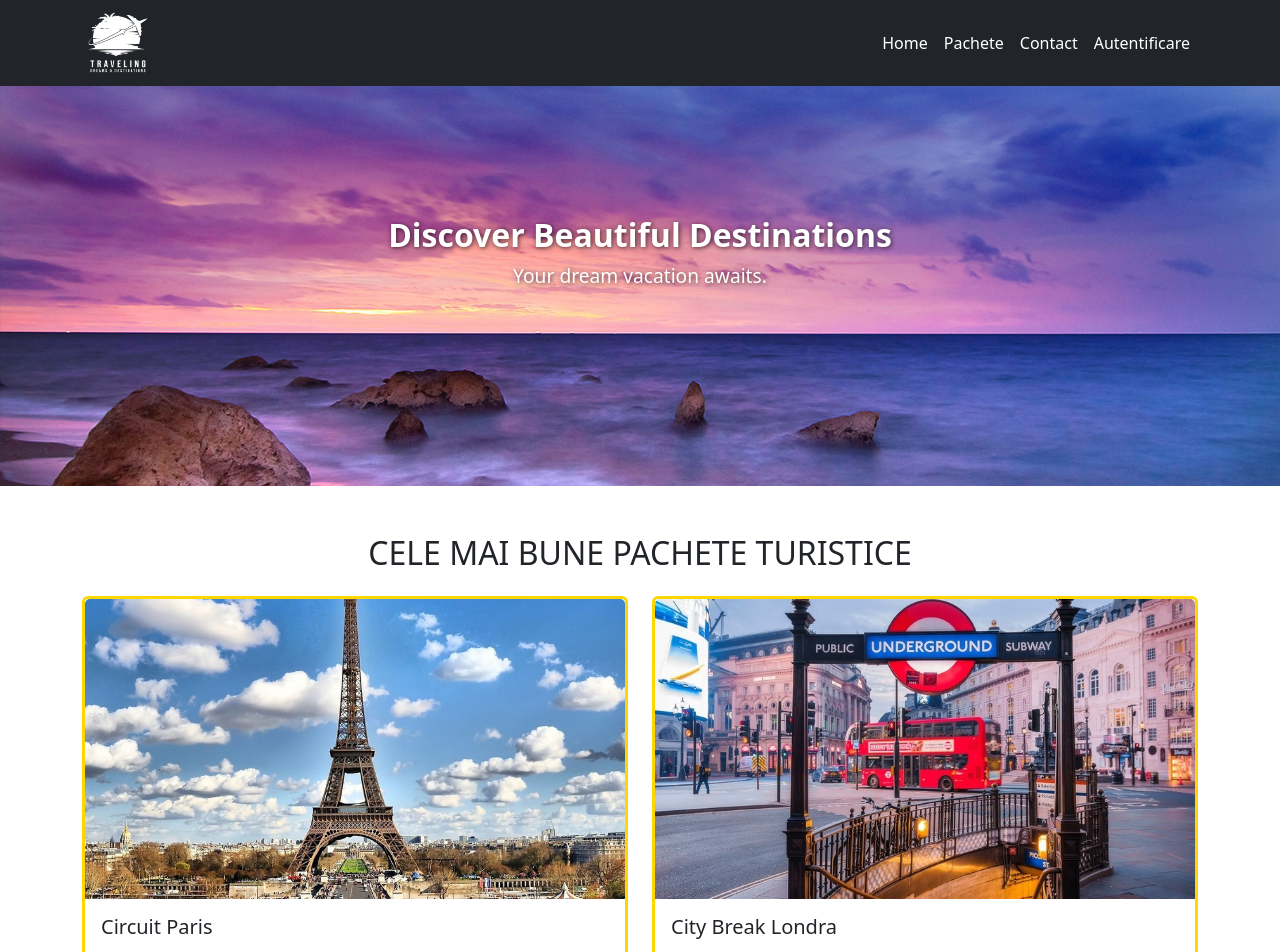
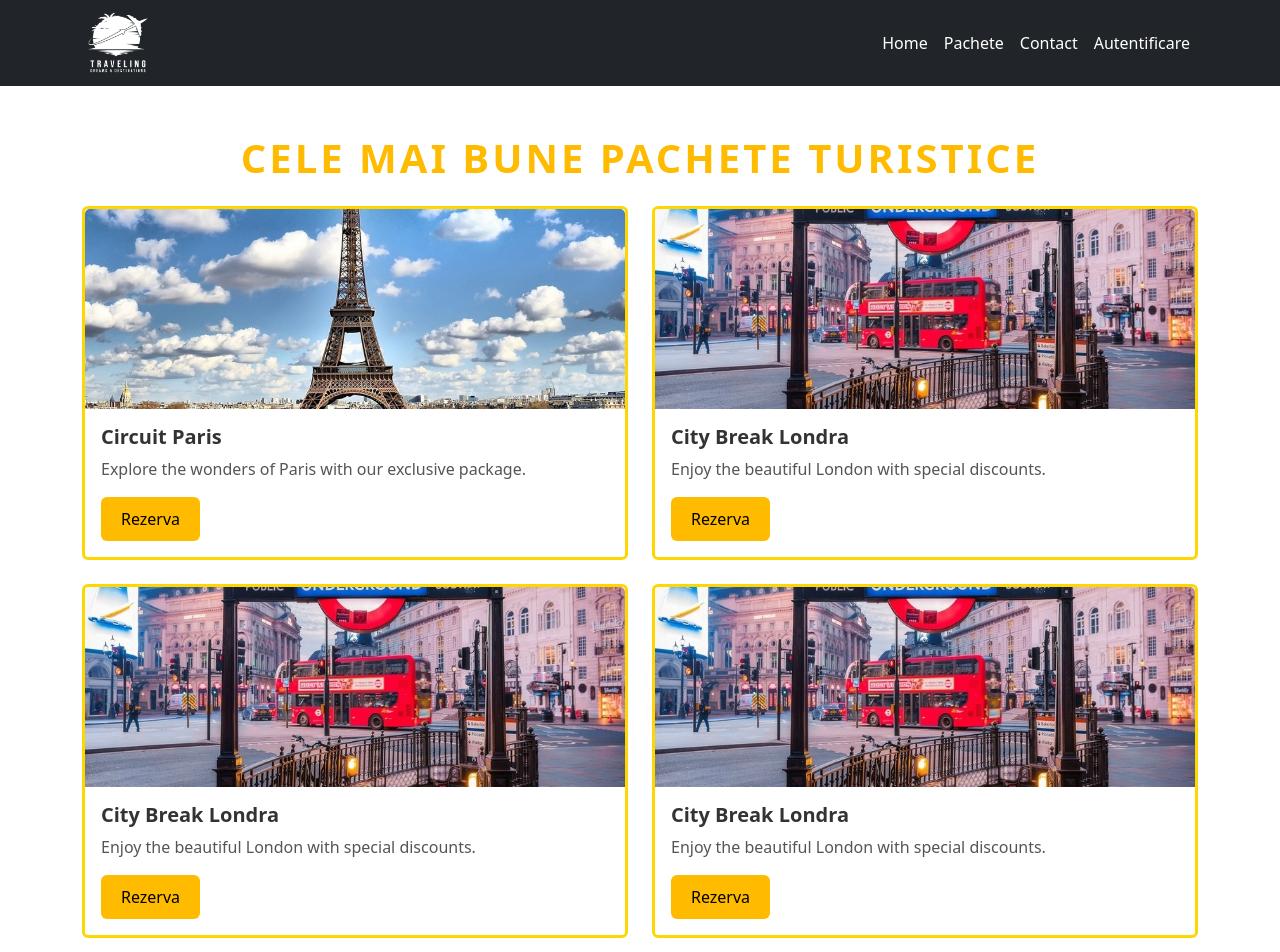
Before and after one commit to Silviu1409/CloudComputingLab, a React (Create React App) app in the folder frontend/: page /packages in a window 1280 px wide. Shown: the top 952 px of the page. Built offline with nearby package versions, Linux system fonts and the light colour scheme.

Commit message:
packages page

```diff
--- a/frontend/package.json
+++ b/frontend/package.json
@@ -4,6 +4,7 @@
   "private": true,
   "dependencies": {
     "animate.css": "^4.1.1",
+    "aos": "^2.3.4",
     "cra-template": "1.2.0",
     "react": "^19.0.0",
     "react-dom": "^19.0.0",
--- a/frontend/src/App.js
+++ b/frontend/src/App.js
@@ -1,12 +1,15 @@
-import React, {useEffect} from 'react';
-import { BrowserRouter as Router, Route, Switch, Link } from 'react-router-dom';
+import React, { useEffect } from 'react';
 import 'bootstrap/dist/css/bootstrap.min.css';
 import './App.css';
 import Navbar from './Components/Navbar.js';
 import Footer from './Components/Footer.js';
+import { Link } from 'react-router-dom';
+import AOS from 'aos';  // Importăm pentru animații
+import 'aos/dist/aos.css';  // AOS CSS pentru animații
 
 const App = ({ scrollTo }) => {
     useEffect(() => {
+        AOS.init();  // Inițializăm AOS
         if (scrollTo === 'packages') {
             const offersSection = document.getElementById('packages');
             if (offersSection) {
@@ -17,10 +20,9 @@ const App = ({ scrollTo }) => {
 
     return (
         <div className='page-container'>
-
             <Navbar />
 
-
+            {/* Carousel */}
             <div id="carouselExampleIndicators" className="carousel slide" data-bs-ride="carousel" data-bs-interval="2000" data-bs-pause="false">
                 <div className="carousel-inner">
                     <div className="carousel-item active">
@@ -47,50 +49,71 @@ const App = ({ scrollTo }) => {
                 </div>
             </div>
 
+            {/* Descriere Agenție */}
+            <div className="container my-5">
+                <h2 className="text-center mb-4">Welcome to Prestige Travels</h2>
+                <p className="text-center" data-aos="fade-up" data-aos-duration="1000">
+                    Discover the most beautiful destinations with Prestige Travels. Our team of experts is ready to guide you to your dream vacation. Whether you want an adventure in the wild or a relaxing holiday in a luxury resort, we have something special for you.
+                </p>
+            </div>
+
+            {/* Statistici */}
+            <div className="container my-5">
+                <h2 className="text-center mb-4">Our Achievements</h2>
+                <div className="row">
+                    <div className="col-md-4 mb-4">
+                        <div className="card text-center shadow" data-aos="fade-right" data-aos-duration="1000">
+                            <div className="card-body">
+                                <h3>1000+</h3>
+                                <p>Happy Clients</p>
+                            </div>
+                        </div>
+                    </div>
+                    <div className="col-md-4 mb-4">
+                        <div className="card text-center shadow" data-aos="fade-up" data-aos-duration="1000">
+                            <div className="card-body">
+                                <h3>100</h3>
+                                <p>Packages Sold</p>
+                            </div>
+                        </div>
+                    </div>
+                    <div className="col-md-4 mb-4">
+                        <div className="card text-center shadow" data-aos="fade-left" data-aos-duration="1000">
+                            <div className="card-body">
+                                <h3>10</h3>
+                                <p>Certified Guides</p>
+                            </div>
+                        </div>
+                    </div>
+                </div>
+            </div>
+
+            {/* Pachete */}
             <div id="packages" className="container my-5">
                 <h2 className="text-center mb-4">CELE MAI BUNE PACHETE TURISTICE</h2>
                 <div className="row">
-
                     <div className="col-md-6 mb-4">
-                        <div className="card">
+                        <div className="card shadow" data-aos="flip-left" data-aos-duration="1000">
                             <img src="/paris.png" className="card-img-top" alt="Offer 1" />
                             <div className="card-body">
-                                <h5 className="card-title">Circuit Paris</h5>
+                                <h5 className="card-title">Circuite Paris</h5>
                                 <p className="card-text">Explore the wonders of Paris with our exclusive package.</p>
-                                <button className="btn btn-warning">Rezerva</button>
+
                             </div>
                         </div>
                     </div>
                     <div className="col-md-6 mb-4">
-                        <div className="card">
+                        <div className="card shadow" data-aos="flip-left" data-aos-duration="1000">
                             <img src="/londra.png" className="card-img-top" alt="Offer 2" />
                             <div className="card-body">
-                                <h5 className="card-title">City Break Londra</h5>
+                                <h5 className="card-title">City Breaks in Londra</h5>
                                 <p className="card-text">Enjoy the beautiful London with special discounts.</p>
-                                <button className="btn btn-warning">Rezerva</button>
+
                             </div>
                         </div>
                     </div>
-                    <div className="col-md-6 mb-4">
-                        <div className="card">
-                            <img src="/londra.png" className="card-img-top" alt="Offer 2" />
-                            <div className="card-body">
-                                <h5 className="card-title">City Break Londra</h5>
-                                <p className="card-text">Enjoy the beautiful London with special discounts.</p>
-                                <button className="btn btn-warning">Rezerva</button>
-                            </div>
-                        </div>
-                    </div>
-                    <div className="col-md-6 mb-4">
-                        <div className="card">
-                            <img src="/londra.png" className="card-img-top" alt="Offer 2" />
-                            <div className="card-body">
-                                <h5 className="card-title">City Break Londra</h5>
-                                <p className="card-text">Enjoy the beautiful London with special discounts.</p>
-                                <button className="btn btn-warning">Rezerva</button>
-                            </div>
-                        </div>
-                    </div>
+
+
                 </div>
             </div>
 
--- a/frontend/src/Components/Navbar.js
+++ b/frontend/src/Components/Navbar.js
@@ -6,9 +6,6 @@ import { useNavigate } from 'react-router-dom';
 const Navbar = () => {
     const navigate = useNavigate();
 
-    const handleOffersClick = () => {
-        navigate('/packages'); // Navighează către ruta pentru "offers"
-    };
     return (
         <nav className="navbar navbar-expand-lg navbar-dark bg-dark">
             <div className="container">
@@ -34,7 +31,7 @@ const Navbar = () => {
                             <NavLink className="nav-link" to="/">Home</NavLink>
                         </li>
                         <li className="nav-item">
-                            <a className="nav-link" onClick={handleOffersClick}>Pachete</a>
+                            <NavLink className="nav-link" to="/packages">Pachete</NavLink>
                         </li>
                         <li className="nav-item">
                             <NavLink className="nav-link" to="/contact">Contact</NavLink>
--- /dev/null
+++ b/frontend/src/Components/Packages.js
@@ -0,0 +1,73 @@
+import React, { useEffect } from 'react';
+import 'bootstrap/dist/css/bootstrap.min.css';
+import Navbar from './Navbar';  // Importăm Navbar
+import Footer from './Footer';  // Importăm Footer
+import './packages.css'; // Fișierul de stiluri personalizate pentru animații
+import AOS from 'aos'; // Importăm AOS pentru animații
+import 'aos/dist/aos.css'; // Importăm stilurile AOS
+
+const Packages = () => {
+    useEffect(() => {
+        AOS.init();  // Inițializăm AOS pentru animații
+    }, []);
+
+    return (
+        <div>
+            <Navbar />
+
+            <div id="packages" className="container my-5">
+                {/* Titlu animat */}
+                <h2 className="text-center mb-4" data-aos="fade-up" data-aos-duration="1000">
+                    CELE MAI BUNE PACHETE TURISTICE
+                </h2>
+
+                <div className="row">
+                    <div className="col-md-6 mb-4">
+                        <div className="card package-card">
+                            <img src="/paris.png" className="card-img-top" alt="Offer 1" />
+                            <div className="card-body">
+                                <h5 className="card-title">Circuit Paris</h5>
+                                <p className="card-text">Explore the wonders of Paris with our exclusive package.</p>
+                                <button className="btn btn-warning">Rezerva</button>
+                            </div>
+                        </div>
+                    </div>
+                    <div className="col-md-6 mb-4">
+                        <div className="card package-card">
+                            <img src="/londra.png" className="card-img-top" alt="Offer 2" />
+                            <div className="card-body">
+                                <h5 className="card-title">City Break Londra</h5>
+                                <p className="card-text">Enjoy the beautiful London with special discounts.</p>
+                                <button className="btn btn-warning">Rezerva</button>
+                            </div>
+                        </div>
+                    </div>
+                    <div className="col-md-6 mb-4">
+                        <div className="card package-card">
+                            <img src="/londra.png" className="card-img-top" alt="Offer 2" />
+                            <div className="card-body">
+                                <h5 className="card-title">City Break Londra</h5>
+                                <p className="card-text">Enjoy the beautiful London with special discounts.</p>
+                                <button className="btn btn-warning">Rezerva</button>
+                            </div>
+                        </div>
+                    </div>
+                    <div className="col-md-6 mb-4">
+                        <div className="card package-card">
+                            <img src="/londra.png" className="card-img-top" alt="Offer 2" />
+                            <div className="card-body">
+                                <h5 className="card-title">City Break Londra</h5>
+                                <p className="card-text">Enjoy the beautiful London with special discounts.</p>
+                                <button className="btn btn-warning">Rezerva</button>
+                            </div>
+                        </div>
+                    </div>
+                </div>
+            </div>
+
+            <Footer />
+        </div>
+    );
+};
+
+export default Packages;
--- /dev/null
+++ b/frontend/src/Components/packages.css
@@ -0,0 +1,68 @@
+/* packages.css */
+
+/* Stiluri pentru titlul animat */
+h2 {
+    font-size: 2.5rem;
+    font-weight: bold;
+    color: rgb(255, 187, 0);
+    text-transform: uppercase;
+    letter-spacing: 3px;
+    opacity: 0;
+    animation: fadeInTitle 1.5s forwards;
+    transition: transform 0.3s ease-in-out;
+  }
+
+  h2:hover {
+    transform: scale(1.1); /* Efect de zoom pe hover */
+  }
+
+  /* Animație customizată pentru titlul */
+  @keyframes fadeInTitle {
+    0% {
+      opacity: 0;
+      transform: translateY(-50px);
+    }
+    100% {
+      opacity: 1;
+      transform: translateY(0);
+    }
+  }
+
+  /* Carduri de pachete */
+  .package-card {
+    transition: transform 0.3s ease-in-out;
+  }
+
+  .package-card:hover {
+    transform: translateY(-10px); /* Efect de ridicare la hover */
+    box-shadow: 0px 10px 20px rgba(0, 0, 0, 0.1); /* Umbră la hover */
+  }
+
+  .package-card img {
+    height: 200px;
+    object-fit: cover;
+  }
+
+  .card-title {
+    font-size: 1.25rem;
+    font-weight: bold;
+    color: #333;
+  }
+
+  .card-text {
+    font-size: 1rem;
+    color: #555;
+  }
+
+  /* Stiluri pentru buton */
+  .btn-warning {
+    background-color: rgb(255, 187, 0);
+    border: none;
+    font-size: 1rem;
+    padding: 10px 20px;
+    transition: background-color 0.3s ease;
+  }
+
+  .btn-warning:hover {
+    background-color: rgb(255, 187, 0);
+  }
--- a/frontend/src/index.js
+++ b/frontend/src/index.js
@@ -14,6 +14,7 @@ import AdminDashboard from './Components/AdminDashboard';
 import AdminUsers from './Components/AdminUsers';
 import AdminPackages from './Components/AdminPackages';
 import AdminReservations from './Components/AdminReservations';
+import Packages from './Components/Packages';
 
 document.title = "Prestige Travels";
 
@@ -27,7 +28,7 @@ root.render(
          <Route path="/register" element={<Register/>} />
          <Route path="/login" element={<Login/>} />
          <Route path="/contact" element={<Contact/>} />
-         <Route path="/packages" element={<App scrollTo="packages" />} />
+         <Route path="/packages" element={<Packages/>} />
          <Route path="/admindashboard" element={<AdminDashboard/>} />
          <Route path="/adminusers" element={<AdminUsers/>} />
          <Route path="/adminpackages" element={<AdminPackages/>} />
--- a/package.json
+++ b/package.json
@@ -1,5 +1,6 @@
 {
   "dependencies": {
+    "aos": "^2.3.4",
     "bcrypt": "^5.1.1",
     "body-parser": "^1.20.3",
     "bootstrap": "^5.3.3",
```
Also changed, not shown: frontend/src/App.css (line endings or trailing spaces).
